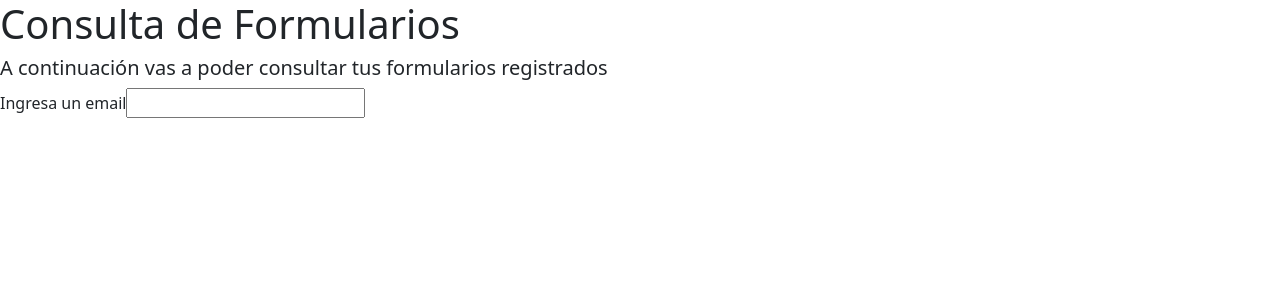
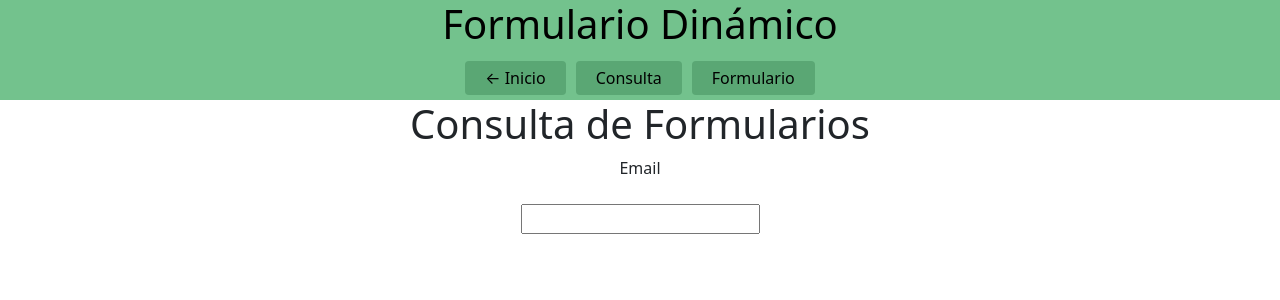
Before and after one commit to rgcandia/Formulario-Dinamico, a React (Vite) app: page /consulta in a window 1280 px wide. Shown: the top 300 px of the page. Built offline with nearby package versions, Linux system fonts and the light colour scheme.

Commit message:
se configura estado global

```diff
--- a/package.json
+++ b/package.json
@@ -9,10 +9,12 @@
     "preview": "vite preview"
   },
   "dependencies": {
+    "@reduxjs/toolkit": "^1.9.3",
     "bootstrap": "^5.3.0-alpha2",
     "firebase": "^9.19.1",
     "react": "^18.2.0",
     "react-dom": "^18.2.0",
+    "react-redux": "^8.0.5",
     "react-router-dom": "^6.10.0"
   },
   "devDependencies": {
--- /dev/null
+++ b/src/Redux/formSlice.js
@@ -0,0 +1,22 @@
+import { createSlice } from "@reduxjs/toolkit";
+const initialState ={
+forms:[],
+name:null,
+}
+
+export const formSlice =  createSlice({
+    name:"forms",
+    initialState,
+    reducers:{
+        setForms:(state,action)=>{
+            state.forms=action.payload
+        },
+        setName:(state,action)=>{
+            state.name=action.payload
+        }
+
+    }
+})
+
+export const {setForms,setName} = formSlice.actions
+export default formSlice.reducer;
--- /dev/null
+++ b/src/Redux/store.js
@@ -0,0 +1,7 @@
+import { configureStore } from "@reduxjs/toolkit";
+import formReducer from './formSlice.js'
+export const store =  configureStore({
+    reducer:{
+        data:formReducer,
+    }
+})
--- a/src/components/App/App.module.css
+++ b/src/components/App/App.module.css
@@ -1,3 +1,4 @@
+
 
 .App{
     font-family: 'Roboto', sans-serif;
--- a/src/components/ConsultaFormulario/ConsultaFormulario.jsx
+++ b/src/components/ConsultaFormulario/ConsultaFormulario.jsx
@@ -1,10 +1,46 @@
+import { useRef, useState } from 'react';
+import Nav from '../Nav/Nav.jsx'
+import style from './ConsultaFormulario.module.css'
+import {getForms} from '../../services/firestore.js'
+import {setForms,setName} from '../../Redux/formSlice.js'
+import { useDispatch,useSelector } from 'react-redux';
+
 const ConsultaFormulario = ()=>{
+    const {forms} = useSelector(state=>state.data)
+    const dispatch = useDispatch();
+    const [state,setState] = useState(null);
+    const inputRef = useRef(null)
+    const handleInput=(e)=>{
+        const {value} = e.target;
+        setState({value})
+    }
+    const handleEnter = async (event)=>{
+        const tecla = event.key
+        if(tecla==="Enter"){
+            console.log("Buscando formularios de email: "+state?.value)
+             const form = await getForms(state?.value)
+             console.log(form)
+           dispatch (setForms(form))
+           dispatch (setName(state?.value))
+           inputRef.current.value = "";
+        }
+
+    }
     return (<div>
+        <Nav/>
+       <div className={style.consulta}>
         <h1>Consulta de Formularios</h1>
-        <h5>A continuación vas a poder consultar tus formularios registrados</h5>
 
-        <label>Ingresa un email</label>
-        <input></input>
+
+        <label>Email</label>
+        <br/>
+        <input
+        ref={inputRef}
+        onChange={handleInput}
+        onKeyDown={handleEnter}
+        ></input>
+
+        </div>
     </div>)
 }
 export default ConsultaFormulario;
--- /dev/null
+++ b/src/components/ConsultaFormulario/ConsultaFormulario.module.css
@@ -0,0 +1,5 @@
+.consulta{
+    display: flex;
+    flex-direction: column;
+    align-items: center;
+}
--- a/src/components/Nav/Nav.jsx
+++ b/src/components/Nav/Nav.jsx
@@ -9,8 +9,9 @@ return(<div className={style.nav}>
 
 </div>
 <div>
-<button onClick={()=>{navigate("/")}}>&#8592; Atras</button>
-<button>Consulta</button>
+<button onClick={()=>{navigate("/")}}>&#8592; Inicio</button>
+<button onClick={()=>{navigate("/consulta")}}>Consulta</button>
+<button  onClick={()=>{navigate("/formulario")}}>Formulario</button>
 </div>
 </div>)
 }
--- a/src/main.css
+++ b/src/main.css
@@ -1,5 +1,6 @@
-html,body{
+body{
+    height: 100%;
     width: 100%;
-    height: 100%;
+    margin: 0;
 
-}
+  }
--- a/src/main.jsx
+++ b/src/main.jsx
@@ -10,16 +10,20 @@ import App from './components/App/App'
 import Formulario from './components/Formulario/Formulario'
 import ConsultaFormulario from './components/ConsultaFormulario/ConsultaFormulario'
 import './main.css'
-
+import {store} from './Redux/store.js'
+import { Provider } from 'react-redux'
 
 ReactDOM.createRoot(document.getElementById('root')).render(
   <React.StrictMode>
     <BrowserRouter>
+    <Provider store={store}>
+
     <Routes>
       <Route path='/' element={<App />}/>
       <Route path='/formulario' element={<Formulario/>}/>
-      <Route path='/Consulta' element={<ConsultaFormulario/>}/>
+      <Route path='/consulta' element={<ConsultaFormulario/>}/>
     </Routes>
+    </Provider>
 
     </BrowserRouter>
   </React.StrictMode>,
--- a/src/services/firestore.js
+++ b/src/services/firestore.js
@@ -18,6 +18,16 @@ export const sendForm = async (form)=>{
 }
 // retorna un array  con los formularios enviados por el email que queramos.
 export const getForms = async (email)=>{
-    const forms = await getDocs(collection(db,email));
-    console.log("Cantidad de  formularios enviados"+forms.length)
+    try {
+        const array = [];
+        const forms = await getDocs(collection(db,email));
+         forms.forEach((doc)=>{
+            array.push(doc.data())
+         })
+        console.log(`Cantidad de  formularios enviados por ${email} : `+array.length)
+        return  array;
+    } catch (error) {
+
+    }
+
 }
```
Also changed, not shown: 1 other file (tests, documents, lock files or other folders).
